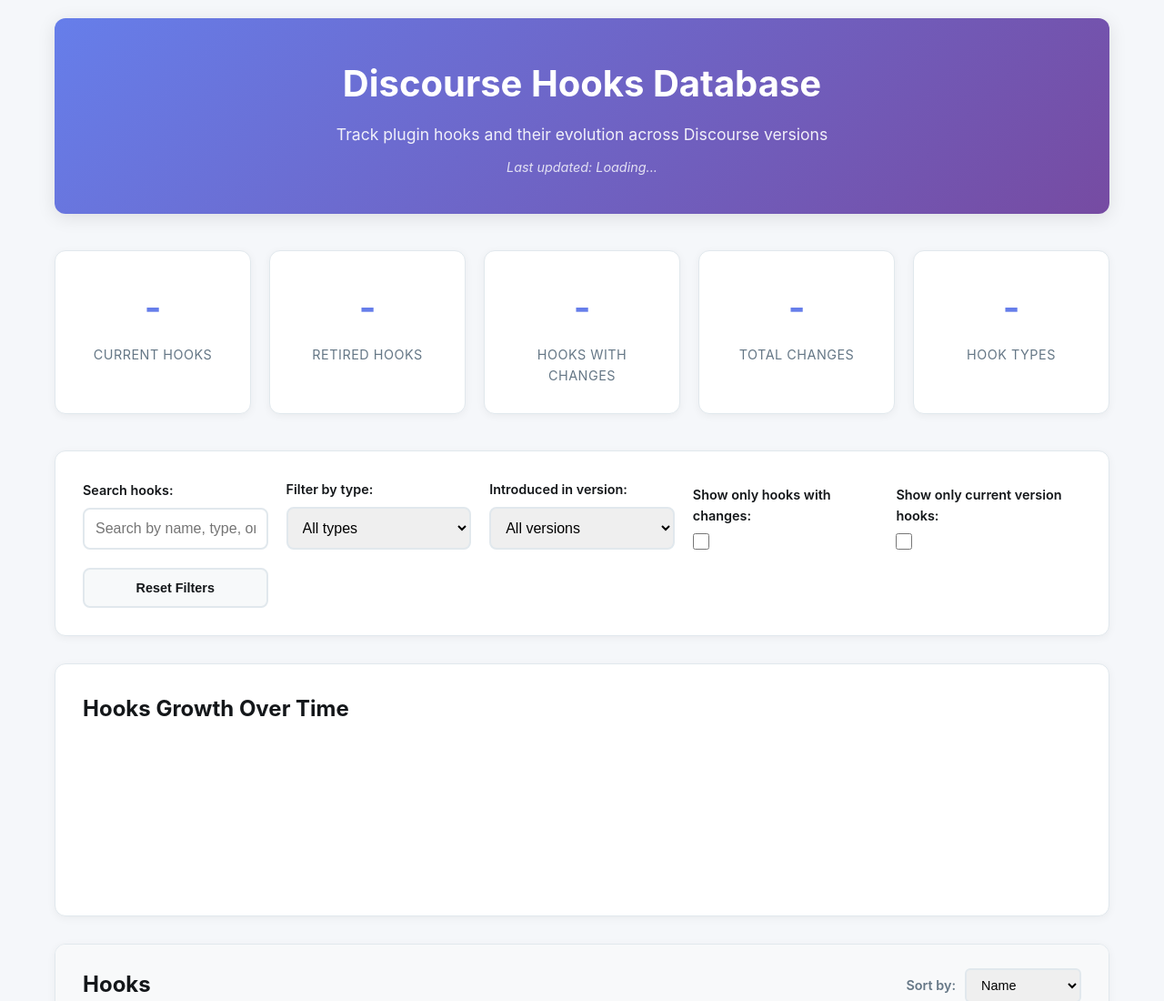
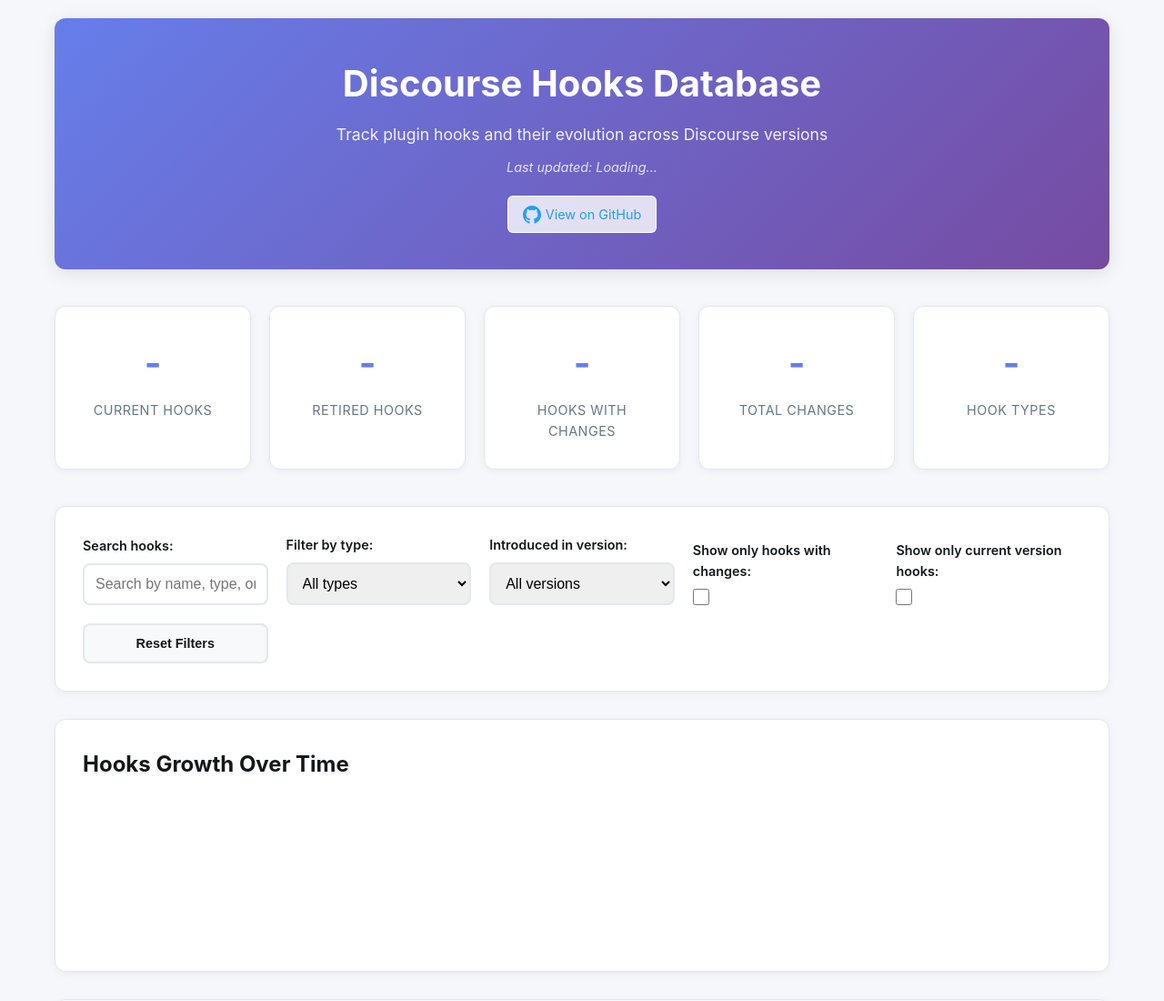
Before and after one commit to pento/discourse-hooks-db, a website: page web/index.html in a window 1280 px wide. Shown: the top 1100 px of the page at 91% size. Drawn offline with nearby package versions, Linux system fonts and the light colour scheme; no server answers.

Commit message:
FEATURE: Add a link to the GitHub repo.

```diff
--- a/web/index.html
+++ b/web/index.html
@@ -15,6 +15,14 @@
           Track plugin hooks and their evolution across Discourse versions
         </p>
         <p class="last-updated" id="lastUpdated">Last updated: Loading...</p>
+        <div class="header-links">
+          <a href="https://github.com/pento/discourse-hooks-db" target="_blank" rel="noopener noreferrer" class="github-link">
+            <svg width="20" height="20" viewBox="0 0 24 24" fill="currentColor">
+              <path d="M12 0c-6.626 0-12 5.373-12 12 0 5.302 3.438 9.8 8.207 11.387.599.111.793-.261.793-.577v-2.234c-3.338.726-4.033-1.416-4.033-1.416-.546-1.387-1.333-1.756-1.333-1.756-1.089-.745.083-.729.083-.729 1.205.084 1.839 1.237 1.839 1.237 1.07 1.834 2.807 1.304 3.492.997.107-.775.418-1.305.762-1.604-2.665-.305-5.467-1.334-5.467-5.931 0-1.311.469-2.381 1.236-3.221-.124-.303-.535-1.524.117-3.176 0 0 1.008-.322 3.301 1.23.957-.266 1.983-.399 3.003-.404 1.02.005 2.047.138 3.006.404 2.291-1.552 3.297-1.23 3.297-1.23.653 1.653.242 2.874.118 3.176.77.84 1.235 1.911 1.235 3.221 0 4.609-2.807 5.624-5.479 5.921.43.372.823 1.102.823 2.222v3.293c0 .319.192.694.801.576 4.765-1.589 8.199-6.086 8.199-11.386 0-6.627-5.373-12-12-12z"/>
+            </svg>
+            View on GitHub
+          </a>
+        </div>
       </header>
 
       <div class="stats-grid" id="statsGrid">
--- a/web/styles.css
+++ b/web/styles.css
@@ -46,6 +46,35 @@
   opacity: 0.8;
   margin-top: 10px;
   font-style: italic;
+}
+
+.header-links {
+  margin-top: 20px;
+}
+
+.github-link {
+  display: inline-flex;
+  align-items: center;
+  gap: 8px;
+  color: white;
+  text-decoration: none;
+  background: rgba(255, 255, 255, 0.8);
+  padding: 8px 16px;
+  border-radius: 6px;
+  border: 1px solid rgba(255, 255, 255, 0.9);
+  transition: all 0.2s ease;
+  font-size: 0.9rem;
+}
+
+.github-link:hover {
+  background: rgba(255, 255, 255, 0.9);
+  border-color: rgba(255, 255, 255, 1);
+  text-decoration: none;
+  color: white;
+}
+
+.github-link svg {
+  flex-shrink: 0;
 }
 
 /* Stats Grid */
```
